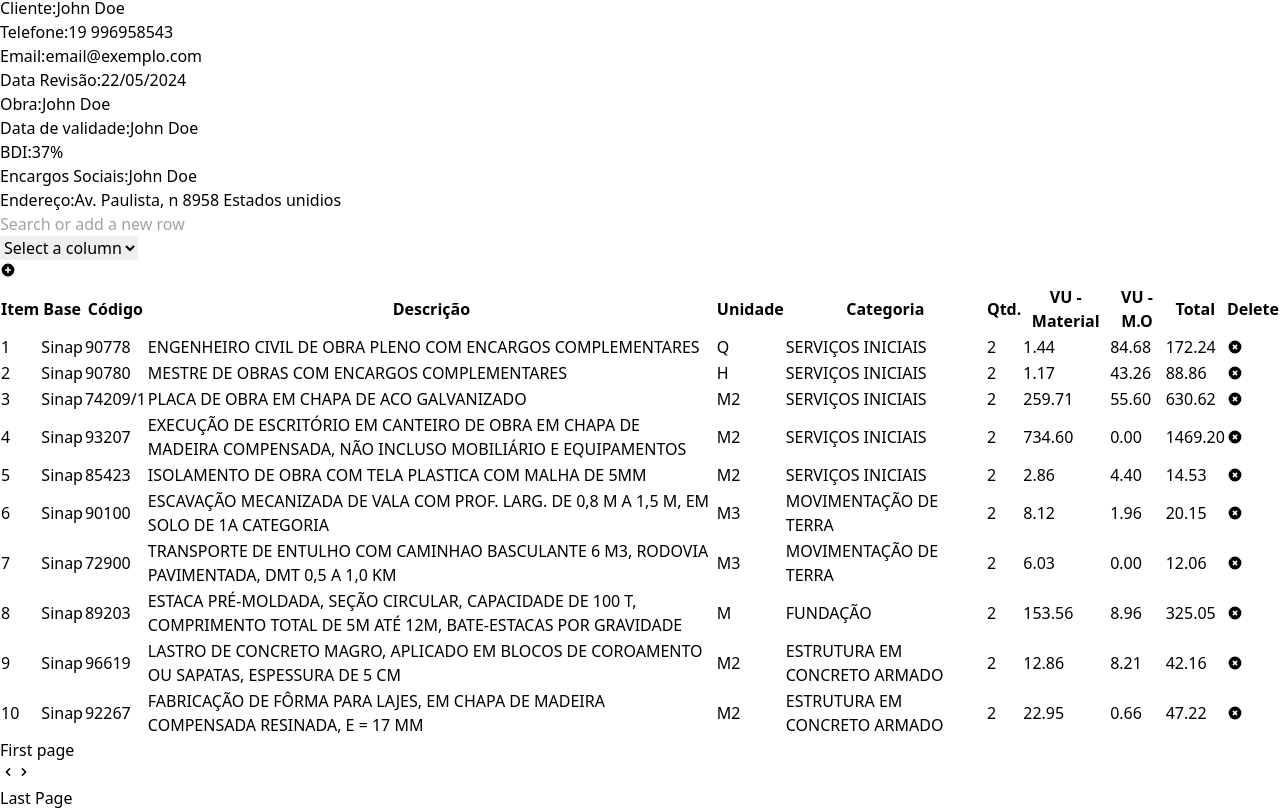
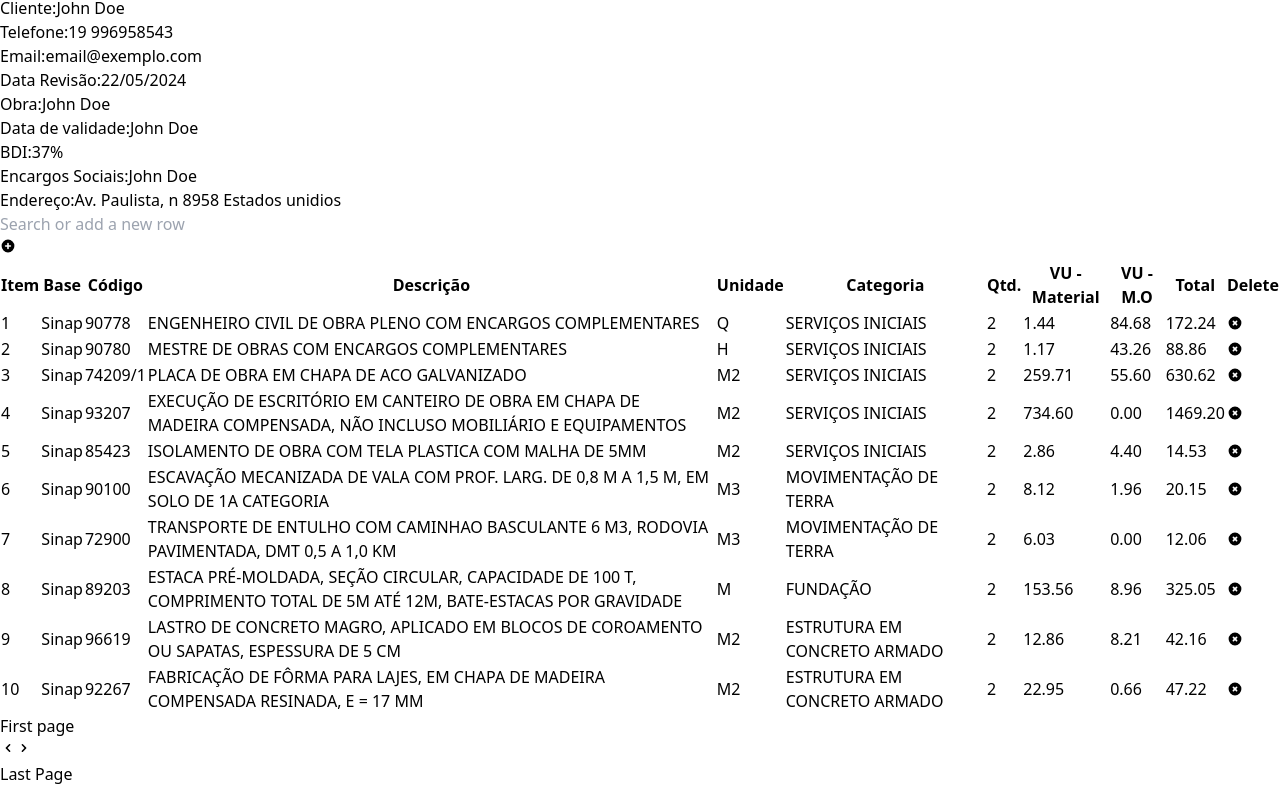
Before and after one commit to Edwardmaster7/SmartEng, a React (Vite) app in the folder smartengApp/: page / in a window 1280 px wide. Shown: the part 1332-2142 px from the top of the page. After the commit the page ends 2118 px from the top, so only its background shows below. Built offline with nearby package versions, Linux system fonts and the light colour scheme.

Commit message:
Mantida apenas a busca global

```diff
--- a/smartengApp/src/components/InputField.jsx
+++ b/smartengApp/src/components/InputField.jsx
@@ -1,5 +1,5 @@
 export function InputField({ className, label, id, type, placeholder, options, rows, maxLength, required, nolabel, value, onChange}) {
-    const classNameI =`shadow appearance-none border rounded w-full py-2 px-3 text-gray-700 leading-tight focus:outline-none focus:outline-2 focus:outline-offset-1 ${className}`
+    const classNameI =`flex shadow appearance-none border rounded w-full py-2 px-3 text-gray-700 leading-tight focus:outline-none focus:outline-2 focus:outline-offset-1 ${className}`
     return (
       <div>
         <label
--- a/smartengApp/src/components/Table/TableComponent.jsx
+++ b/smartengApp/src/components/Table/TableComponent.jsx
@@ -36,9 +36,7 @@ export function TableComponent({ data, columns }) {
   // State to manage the table data
   const [tableData, setTableData] = useState(data);
   const [sorting, setSorting] = useState([]);
-  const [columnFilters, setColumnFilters] = useState([]);
   const [globalFilter, setGlobalFilter] = useState(""); // State for the global search box
-  const [filterColumn, setFilterColumn] = useState(columns[0].id); // Default to filtering the first column
 
   /**
    * Handles the deletion of a row from the table.
@@ -84,27 +82,12 @@ export function TableComponent({ data, columns }) {
     getFilteredRowModel: getFilteredRowModel(),
     state: {
       sorting: sorting,
-      columnFilters: columnFilters,
+      // columnFilters: columnFilters,
       globalFilter: globalFilter,
     },
     onGlobalFilterChange: setGlobalFilter,
-    onFilterChange: setColumnFilters,
     onSortingChange: setSorting,
   });
-
-  // Update columnFilters state when the global search box changes
-  useEffect(() => {
-    if (globalFilter) {
-      setColumnFilters([
-        {
-          id: filterColumn,
-          value: globalFilter,
-        },
-      ]);
-    } else {
-      setColumnFilters([]);
-    }
-  }, [globalFilter, filterColumn]);
 
   // State to manage the container height
   const [containerHeight, setContainerHeight] = useState("auto");
@@ -134,18 +117,7 @@ export function TableComponent({ data, columns }) {
             value={globalFilter} // Valor da caixa de pesquisa
             onChange={(e) => setGlobalFilter(e.target.value)} // Lidar com a alteração do valor da caixa de pesquisa
           />
-          <InputField
-            id="column-filter"
-            type="select"
-            value={filterColumn}
-            onChange={(e) => setFilterColumn(e.target.value)}
-            className="my-0 mt-0 rounded-lg shadow-md shadow-indigo-700 text-indigo-950 focus:outline-indigo-300"
-            placeholder="Select a column"
-            options={columns.map((column) => ({
-              value: column.id,
-              label: column.header,
-            }))}
-          />
+
           <div className="flex">
             <ButtonComponent
               id="add-button"
```
